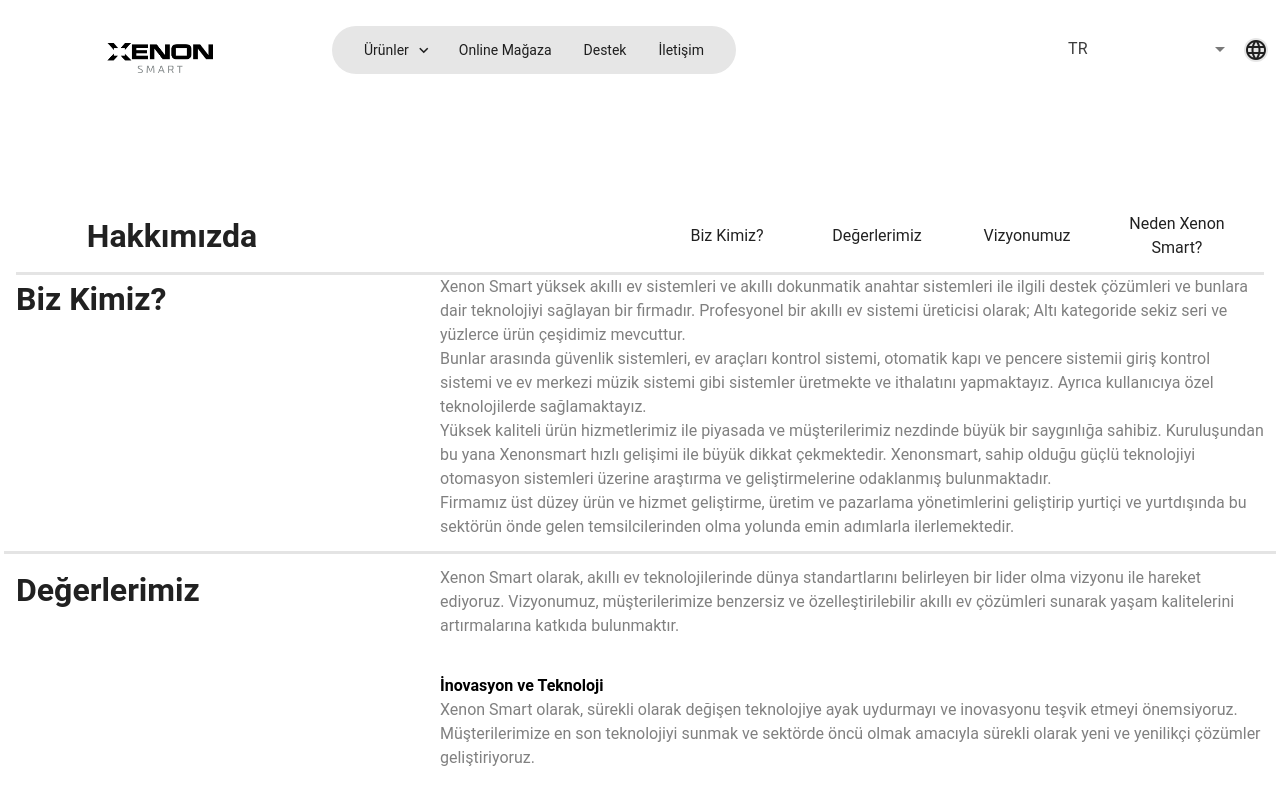
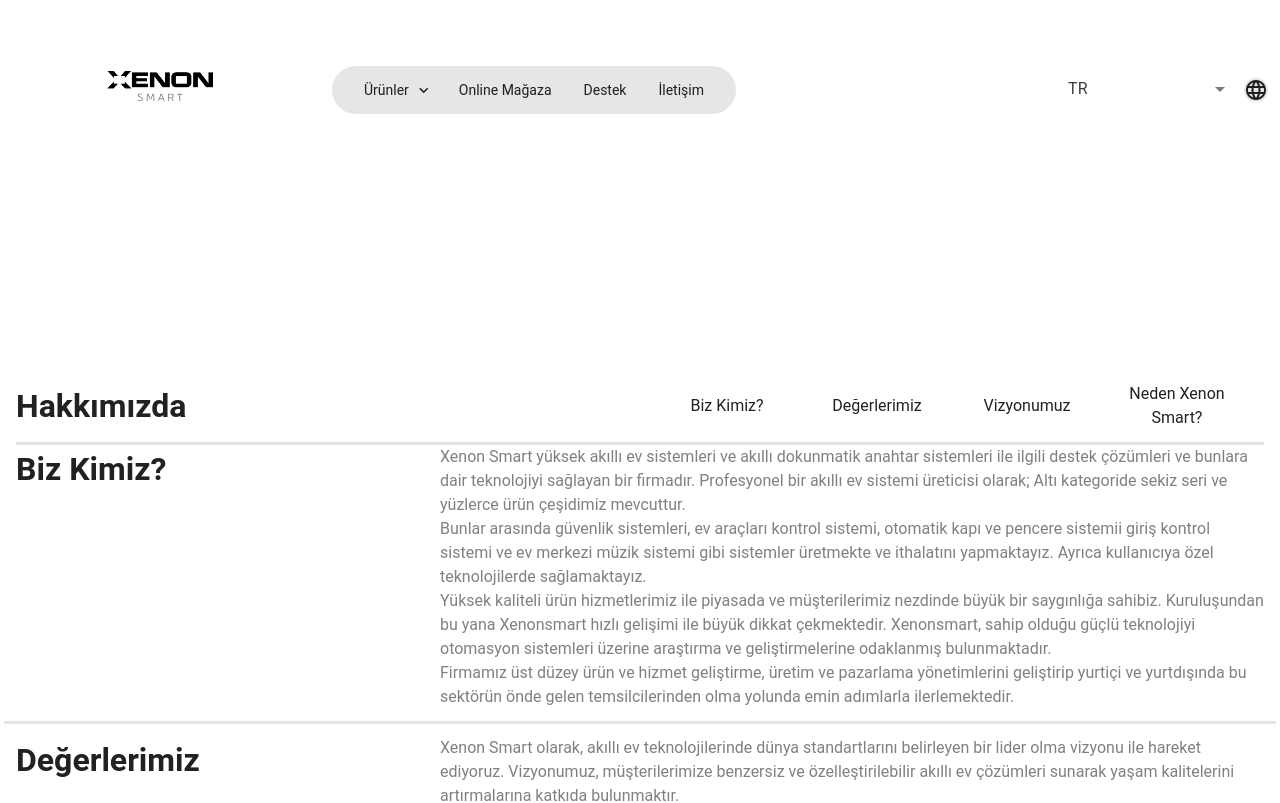
Before and after one commit to Gultoksoz/xenon-smart, a Vue app: page /about in a window 1280 px wide. Shown: the top 803 px of the page. Built offline with nearby package versions, Linux system fonts and the light colour scheme.

Commit message:
rgbled page eklendi

```diff
--- a/src/components/AboutPage.vue
+++ b/src/components/AboutPage.vue
@@ -2,7 +2,7 @@
 <template>
     <v-container fluid class="main_page">
         <v-spacer class="d-flex flex-wrap">
-            <v-col cols="12" md="3" xs class="d-flex align-center justify-center">
+            <v-col cols="12" md="3" xs class="d-flex align-center justify-start px-0">
                 <strong class="big-text">Hakkımızda</strong>
             </v-col>
             <v-spacer></v-spacer>
@@ -112,7 +112,7 @@
  </script>
  <style scoped>
  .main_page{
-     padding-top: 100px;
+     padding-top: 190px;
   }
 
   .small-text{
--- a/src/components/ContactPage.vue
+++ b/src/components/ContactPage.vue
@@ -1,7 +1,7 @@
 
 <template>
     <v-container fluid >
-        <v-row class="d-flex header">
+        <v-row class="d-flex header mt-4">
             <v-col cols="6" class="d-flex flex-column align-start justify-start">
                 <strong class="big-text ">İletişim</strong>
             </v-col >
@@ -9,10 +9,6 @@
         </v-row>
         <v-row class="d-flex flex-wrap" >
 
-
-          <!-- <v-col cols="8" md="8"  class="background-map " @click="redirectToLink" >
-            <v-icon class="pin" > <img width="32" src="@/assets/pin.svg"/></v-icon>
-          </v-col> -->
 
           <v-spacer>
             <iframe src="https://www.google.com/maps/embed?pb=!1m14!1m8!1m3!1d3006.0412900578685!2d28.9868288!3d41.1117893!3m2!1i1024!2i768!4f13.1!3m3!1m2!1s0x14cab54b7efb98d5%3A0xac34d0462f5f7c92!2sBili%C5%9Fim%20Vadisi%20%C4%B0stanbul!5e0!3m2!1str!2str!4v1700563845234!5m2!1str!2str" width="100%" height="450" style="border:0;" allowfullscreen="" loading="lazy" referrerpolicy="no-referrer-when-downgrade"></iframe>
@@ -131,10 +127,6 @@
   margin-top: 2em;
  }
 
- .pin{
-  margin-top: 2em;
-  margin-left: 5em;
- }
 
  .text-color{
   color: gray;
--- a/src/components/MainPage.vue
+++ b/src/components/MainPage.vue
@@ -1,5 +1,5 @@
 <template>
-   <v-container fluid class="main" style="margin-top: 100px;">
+   <v-container fluid class="main" style="margin-top: 180px;">
     <v-row class="header_element">
       <v-col cols="12" md="6">
         <v-card class="left-aligned-card" variant="text">
@@ -17,14 +17,14 @@
           <v-spacer>
 
             <v-col>
-            <v-btn class="main-button" size="large" density="comfortable" rounded="xl"  variant="outlined" color="#007AFF" @click="$router.push('/category')">
+            <v-btn class="main-button" size="large" density="comfortable" rounded="xl"  variant="outlined" color="#007AFF" @click="$router.push()">
               Ürünleri incele
             </v-btn></v-col>
           </v-spacer>
         </v-card>
       </v-col>
       <v-col cols="12" md="6" class="d-flex align-center justify-center">
-        <v-img class="img"
+        <v-img
           max-width="650"
           aspect-ratio="4/3"
           src="@/assets/main.png"
@@ -36,7 +36,7 @@
     <v-col class="d-flex flex-wrap align-center justify-space-around">
       <v-col cols="6" md="4" lg="2" >
         <v-card
-           class="d-flex align-center justify-center  custom-card" @click="$router.push('/product')">
+           class="d-flex align-center justify-center  custom-card" @click="$router.push('/RgbLed')">
            <v-card-title class="d-flex align-center justify-center flex-column">
            <v-icon > <img src="@/assets/akilli_gecis_kontrol.svg"/></v-icon>
            <v-card-text class="custom-card-text">Akıllı Geçiş Kontrol</v-card-text></v-card-title>
@@ -134,7 +134,7 @@
         <v-spacer class="d-flex justify-center my-4">
         <v-sheet width="80%" class="d-flex justify-center align-center" elevation="0"  rounded="xl" color="#cccccc">
           <v-img
-            class="product-img"
+
             width="auto"
             aspect-ratio="4/3"
             src="@/assets/giris_kontrol.png"
@@ -388,10 +388,6 @@
 
 }
 
-.product-img{
-  /* margin-top: 1.8em; */
-
-}
 
 .slider-text{
   font-size: 0.6em;
@@ -431,10 +427,7 @@
   padding-right: 6em; */
   max-width: 100vw !important;
 }
-.img{
-  /* margin-left: auto; */
 
-}
 
 
 .about{
--- a/src/components/ProductPage.vue
+++ b/src/components/RgbLedPage.vue
@@ -1,5 +1,5 @@
 <template>
-    <v-container fluid class="main" style="margin-top: 100px;">
+    <v-container fluid class="main" style="margin-top: 180px;">
       <v-carousel hide-delimiters>
   <v-carousel-item
   >
--- a/src/components/SmartLightingCategory.vue
+++ b/src/components/SmartLightingCategory.vue
@@ -1,5 +1,5 @@
 <template>
-    <v-container fluid class="main" style="margin-top: 100px;">
+    <v-container fluid class="main" style="margin-top: 180px;">
         <v-carousel hide-delimiters>
   <v-carousel-item
   >
--- a/src/layouts/default/AppBar.vue
+++ b/src/layouts/default/AppBar.vue
@@ -1,9 +1,9 @@
 <template>
-  <v-app-bar app flat  height="100" >
+  <v-app-bar app flat  height="180" >
     <v-row no-gutters class="d-flex align-start justify-center">
       <v-spacer class="d-flex flex-wrap" style="max-width: 2560px;">
 
-      <v-col cols="12" md="3" class="d-flex align-center justify-center mt-3">
+      <v-col cols="12" md="3" class="d-flex align-center justify-center mb-3">
         <v-img
           class="logo mt-1"
           src="@/assets/Xenon-Logo.png"
--- a/src/router/index.js
+++ b/src/router/index.js
@@ -23,12 +23,12 @@
         component: () => import('@/views/Category.vue'),
       },
       {
-        path: '/product',
-        name: 'product',
+        path: '/RgbLed',
+        name: 'RgbLed',
         // route level code-splitting
         // this generates a separate chunk (Home-[hash].js) for this route
         // which is lazy-loaded when the route is visited.
-        component: () => import('@/views/Product.vue'),
+        component: () => import('@/views/RgbLed.vue'),
       },
       {
         path: '/about',
--- a/src/views/Product.vue
+++ /dev/null
@@ -1,7 +0,0 @@
-<template>
-    <ProductPage />
-  </template>
-
-  <script setup>
-    import ProductPage from '@/components/ProductPage.vue';
-  </script>
--- /dev/null
+++ b/src/views/RgbLed.vue
@@ -0,0 +1,7 @@
+<template>
+    <RgbLedPage />
+  </template>
+
+  <script setup>
+    import RgbLedPage from '@/components/RgbLedPage.vue';
+  </script>
```
